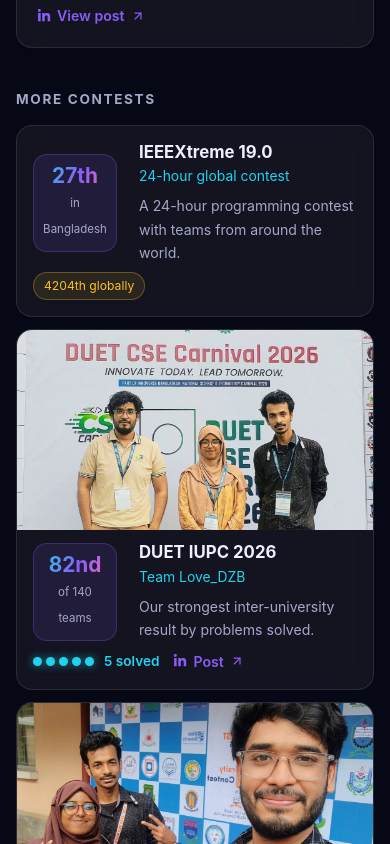
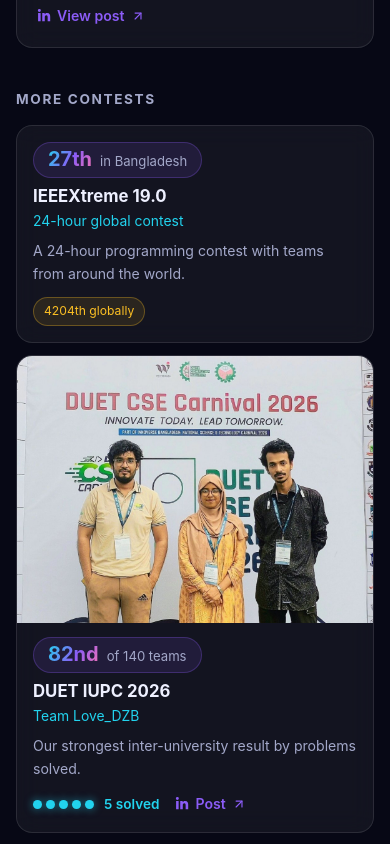
Before and after one commit to Somaiya-0/portfolio, a React (Vite) app: page / in a window 390 px wide. Shown: the part 5180-6024 px from the top of the page. Built offline with nearby package versions, Linux system fonts and the light colour scheme.

Commit message:
Fix phone layout for contest rows, research buttons and contact

```diff
--- a/src/App.css
+++ b/src/App.css
@@ -292,3 +292,27 @@ a.card { color: inherit; text-decoration: none; cursor: pointer; }
 }
 
 .cp-feat { align-items: start; }
+
+/* ---------- phone fixes: contest rows, research buttons, contact ---------- */
+@media (max-width: 900px) {
+  .row, .row.has-img { grid-template-columns: 1fr; gap: 8px; padding: 18px 20px; }
+  .row.has-img .row-img {
+    grid-column: 1; width: calc(100% + 40px); height: auto; aspect-ratio: 4 / 3;
+    margin: -18px -20px 6px; border-radius: 0; object-position: center 30%;
+  }
+  .row .row-rank, .row.has-img .row-rank {
+    grid-column: 1; justify-self: start; display: flex; align-items: baseline; gap: 8px;
+    padding: 5px 14px; text-align: left; border-radius: 999px;
+  }
+  .row-rank b { display: inline; font-size: 1.25rem; }
+  .row-rank span { font-size: .82rem; }
+  .row .row-main, .row.has-img .row-main { grid-column: 1; }
+  .row .row-side { grid-column: 1; flex-direction: row; flex-wrap: wrap; align-items: center; justify-content: flex-start; gap: 10px 16px; text-align: left; margin-top: 4px; }
+}
+@media (max-width: 720px) {
+  .row, .row.has-img { padding: 16px; }
+  .row.has-img .row-img { width: calc(100% + 32px); margin: -16px -16px 6px; }
+  .paper .cta { flex-direction: column; align-items: stretch; }
+  .paper .cta .btn { text-align: center; }
+  .contact .btn { font-size: .95rem; padding: 14px 16px; }
+}
```
